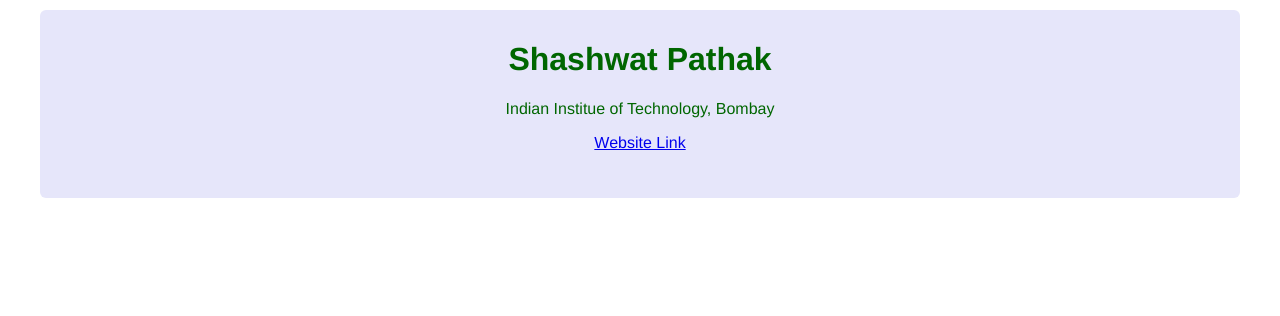
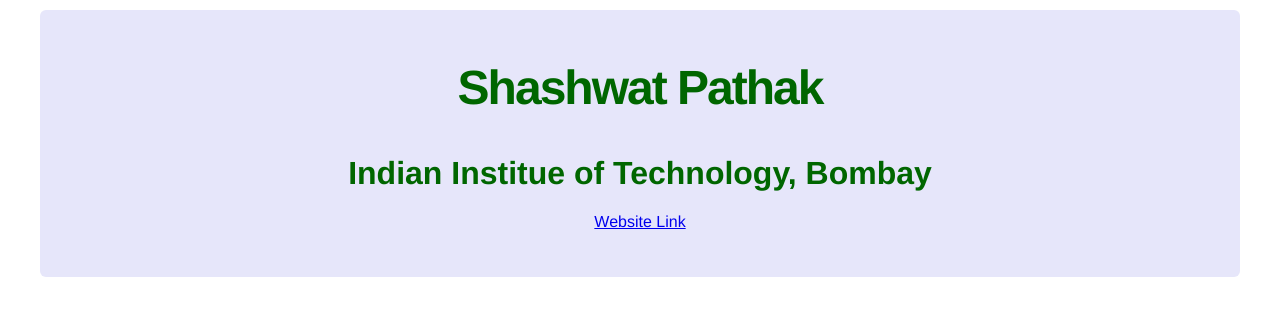
Before and after one commit to D-extreme/ImageProcessingAssignmentGUI, a Flask app: page /about/ in a window 1280 px wide. Shown: the part 35-351 px from the top of the page. Run offline with Flask 2, Linux system fonts and the light colour scheme.

Commit message:
Update about.html

```diff
--- a/templates/about.html
+++ b/templates/about.html
@@ -3,17 +3,19 @@
 <div class="about">
     <style>
         img{
-            width : 250px;
-            height : 250px;
-            border-radius: 50%;
+            width : 256px;
+            height : 256px;
+            border-radius: 100%;
             display: flex;
             justify-content: center;
         }
     </style>
     <center>
-        <h1>Shashwat Pathak</h1>
-        <p>Indian Institue of Technology, Bombay</p>
+<!--        <img id="image_about" src="{{ url_for('profile_display')}}"/>-->
+        <h2>Shashwat Pathak</h2>
+        <h1>Indian Institue of Technology, Bombay</h1>
         <p><a href="https://sites.google.com/iittp.ac.in/shashwatpathak/home" target="_blank">Website Link</a></p>
     </center>
 <div>
-{%endblock%}
+
+{% endblock %}
```
